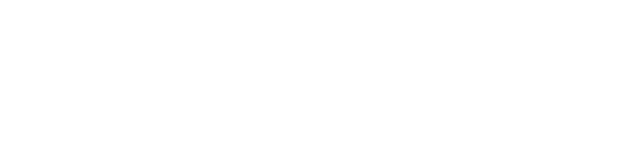
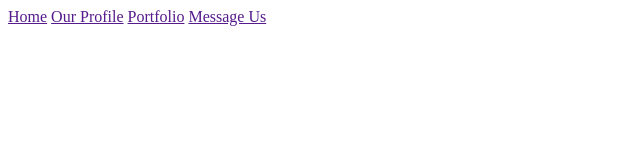
Before and after one commit to revou-fundamental-course/16-sept-24-HiPranata, a plain HTML site: page index.html in a window 1280 px wide. Shown: the whole page, without its empty margins (0-640 px from the left). Drawn offline with Linux system fonts and the light colour scheme.

Commit message:
create index

```diff
--- a/index.html
+++ b/index.html
@@ -3,9 +3,19 @@
 <head>
     <meta charset="UTF-8">
     <meta name="viewport" content="width=device-width, initial-scale=1.0">
+    <link rel="stylesheet" href="styles.css">
     <title>WEBSITE KU</title>
 </head>
+
 <body>
+    <head>
+        <nav>
+            <a href="">Home</a>
+            <a href="">Our Profile</a>
+            <a href="">Portfolio</a>
+            <a href="">Message Us</a>
+        </nav>
 
+    </head>
 </body>
 </html>
```
